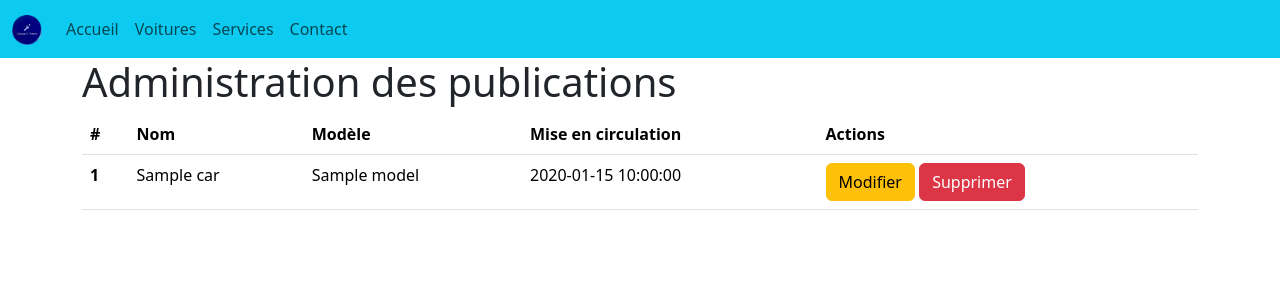
After one commit to keppone/Ecf2023GarageKarineP, a PHP site: template views/admin/car/index.php in a window 1280 px wide. The commit adds this page. Shown: the top 300 px of the page. Run offline with PHP 8.4, Linux system fonts and the light colour scheme; the template is opened without the code that fills it: most values are stand-ins (such as "Sample title", 1, 10 or a date in 2020).

Commit message:
9th panel administration first step

```diff
--- a/routes/Router.php
+++ b/routes/Router.php
@@ -19,6 +19,11 @@ class Router {
         $this->routes['GET'][]= new Route($path, $action);
    }
 
+   public function post(string $path, string $action)
+   {
+        $this->routes['POST'][]= new Route($path, $action);
+   }
+
    public function run()
    {
     foreach ($this->routes[$_SERVER['REQUEST_METHOD']] as $route) {
--- /dev/null
+++ b/views/admin/car/index.php
@@ -0,0 +1,28 @@
+<h1> Administration des publications</h1>
+
+<table class="table">
+  <thead>
+    <tr>
+      <th scope="col">#</th>
+      <th scope="col">Nom</th>
+      <th scope="col">Modèle</th>
+      <th scope="col">Mise en circulation</th>
+      <th scope="col">Actions</th>
+    </tr>
+  </thead>
+  <tbody>
+    <?php foreach ($params['cars'] as $car): ?>
+    <tr>
+      <th scope="row"><?= $car-> id ?></th>
+      <td><?= $car->name ?></td>
+      <td><?= $car->model ?></td>
+      <td><?= $car->getDateCirculation() ?></td>
+      <td>
+          <a href="#" class="btn btn-warning">Modifier</a>
+          <form action = "/admin/cars/delete/<?= $car->id ?>" method ="POST" class="d-inline"></form>
+            <button type="submit" class="btn btn-danger">Supprimer</button>
+      </td>
+    </tr>
+    <?php endforeach ?>
+  </tbody>
+</table>
```
Also changed, not shown: app/Controllers/Admin/CarController.php (added, +27 -0 lines), app/Models/Model.php (+16 -0 lines), public/index.php (+5 -2 lines), views/site/welcome.php (+16 -2 lines).
